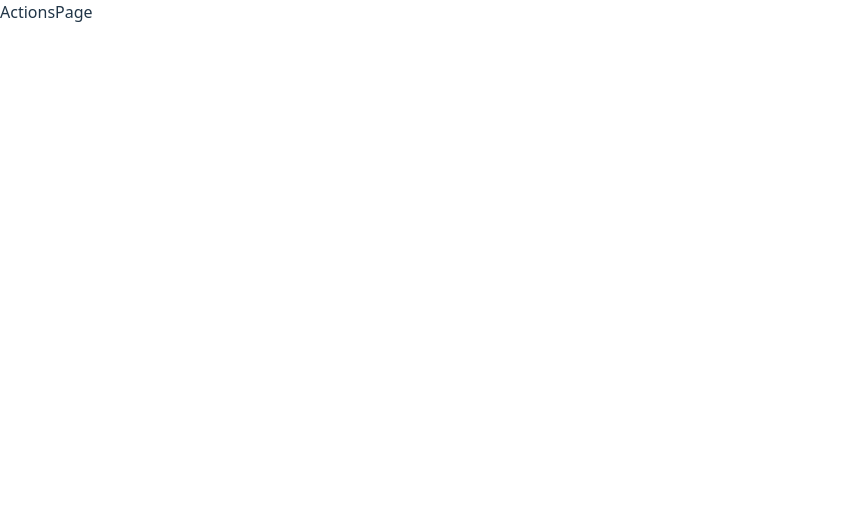
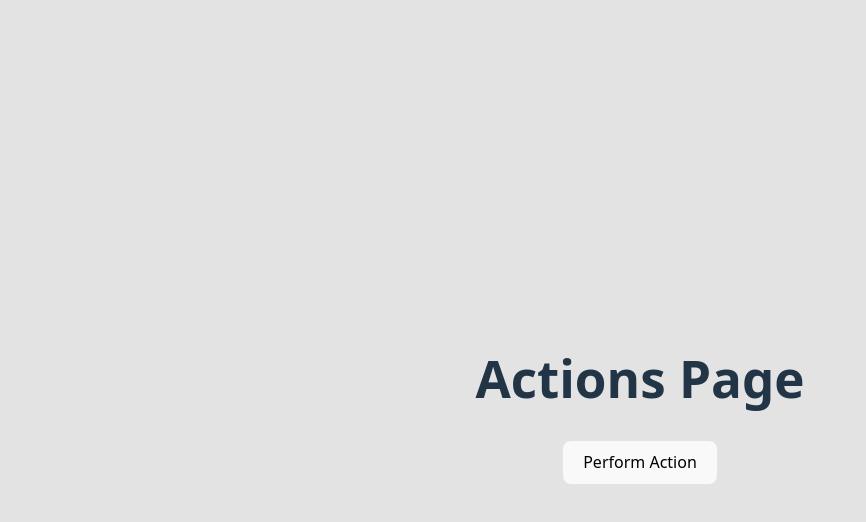
Before and after one commit to GrishaAngelovGH/jwt-auth-and-authz-demo, a React (Vite) app in the folder client/: page /actions in a window 1280 px wide. Shown: the top 522 px of the page, without its empty margins (0-866 px from the left). Built offline with nearby package versions, Linux system fonts and the light colour scheme; sample sign-in values are in the browser's storage.

Commit message:
"client: Make request to secure backend endpoint when performing action on the actions page

```diff
--- a/client/src/components/pages/ActionsPage/ActionsPage.jsx
+++ b/client/src/components/pages/ActionsPage/ActionsPage.jsx
@@ -1,6 +1,42 @@
+import { useState, useContext } from "react"
+
+import AuthContext from "context/AuthContext"
+
 const ActionsPage = () => {
+  const [message, setMessage] = useState("")
+  const { auth } = useContext(AuthContext)
+
+  const fetchProtectedData = async () => {
+    try {
+      const response = await fetch("http://localhost:3000/action", {
+        method: "GET",
+        headers: {
+          "Authorization": `Bearer ${auth}`,
+          "Content-Type": "application/json",
+        },
+      })
+
+      if (response.ok) {
+        const { message, user } = await response.json()
+        setMessage(`${user.email}: ${message}`)
+      } else {
+        console.error("Error:", response.statusText)
+      }
+    } catch (error) {
+      console.error("Network Error:", error)
+    }
+  }
+
   return (
-    <div>ActionsPage</div>
+    <div className="page flex-column">
+      <h1>Actions Page</h1>
+      <button onClick={fetchProtectedData}>Perform Action</button>
+      {
+        message.length > 0 && (
+          <p>{message}</p>
+        )
+      }
+    </div>
   )
 }
 
--- a/client/src/index.css
+++ b/client/src/index.css
@@ -63,3 +63,8 @@ button:focus-visible {
     background-color: #f9f9f9;
   }
 }
+
+.flex-column {
+  display: flex;
+  flex-direction: column;
+}
```
